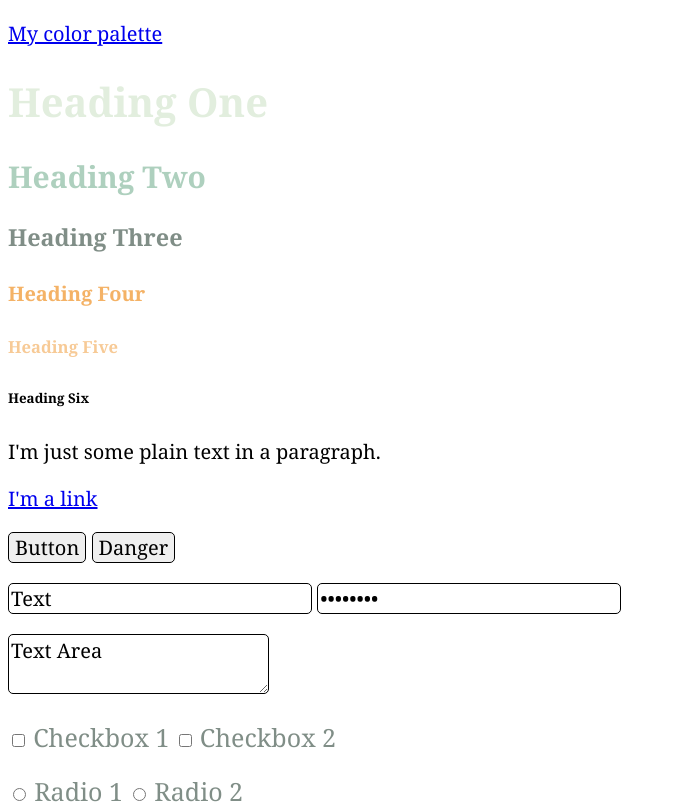
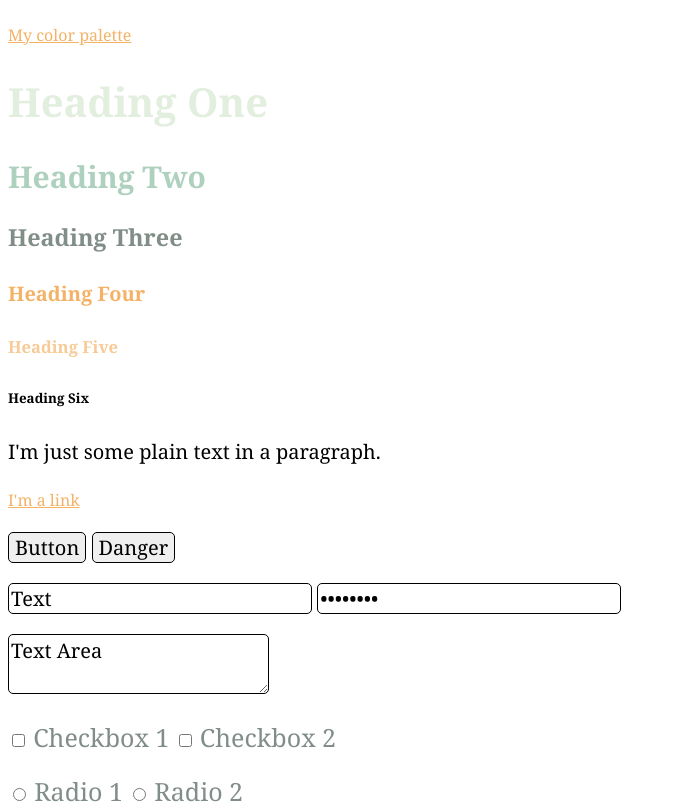
Before and after one commit to nicoskia/MI-449-SS17-740-css-sass-intro-8dVLYn, a plain HTML site: page index.html in a window 1280 px wide. Shown: the top 811 px of the page, without its empty margins (0-676 px from the left). Drawn offline with Linux system fonts and the light colour scheme.

Commit message:
styled linsk

```diff
--- a/source/scss/style.scss
+++ b/source/scss/style.scss
@@ -23,6 +23,15 @@ h4 {
 
 h5 {
   color: lighten($palette-four, 10%);
+}
+
+a {
+  font-size: $font-base-size * 0.8;
+  color: $palette-four;
+
+  &:hover {
+    color: lighten($palette-four, 10%);
+  }
 }
 
 label {
```
Also changed, not shown: compiled/css/style.css, 1 other file.
